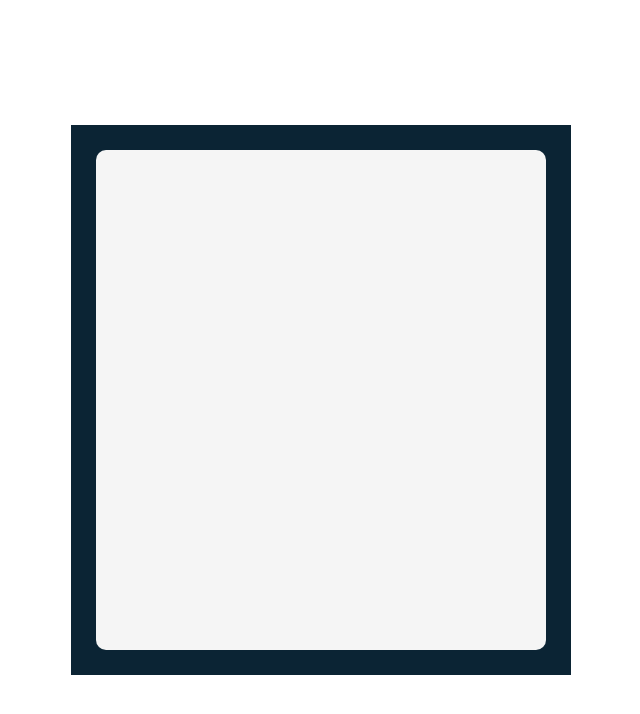
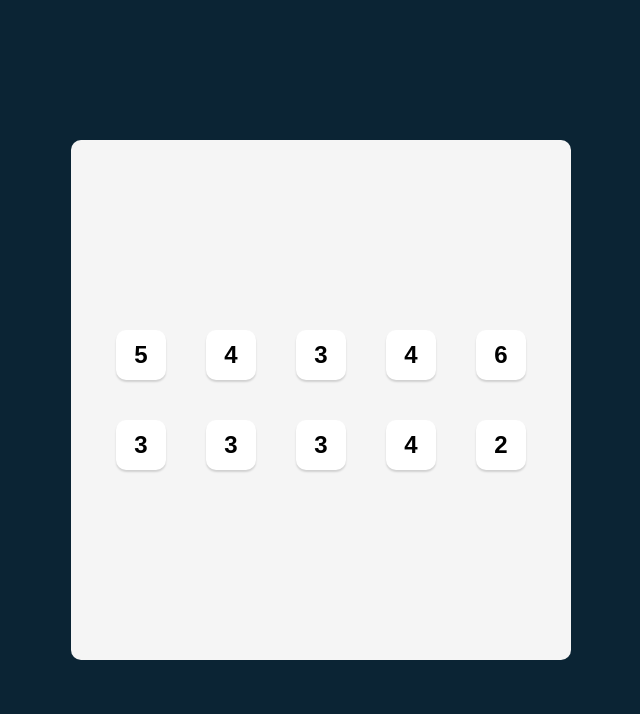
Before and after one commit to Ireme-Nyawe/TenzieGame, a React (Vite) app: page / in a window 1280 px wide. Shown: the top 714 px of the page, without its empty margins (319-959 px from the left). Built offline with nearby package versions, Linux system fonts and the light colour scheme.

Commit message:
add dice with random number

```diff
--- a/src/App.jsx
+++ b/src/App.jsx
@@ -1,7 +1,21 @@
+import { useState } from "react";
+import Die from "./components/Die";
+
 export default function App() {
+  const[dice,setDice]=useState(allDice())
+  function allDice(){
+    const newDice = []
+    for (let i=0; i<10;i++){
+      newDice.push(Math.ceil(Math.random()*6))
+    }
+    return newDice;
+  }
+  const diceElement=dice.map(die=> <Die value={die} />)
   return (
     <div className="slide">
-      <div className="element-container"></div>
+      <div className="dice-container">
+      {diceElement}
+      </div>
     </div>
   );
 }
--- /dev/null
+++ b/src/components/Die.jsx
@@ -0,0 +1,7 @@
+export default function Die(props) {
+  return (
+    <div className="die-item">
+      <h2 className="die-num">{props.value}</h2>
+    </div>
+  );
+}
--- a/src/index.css
+++ b/src/index.css
@@ -3,19 +3,39 @@
   box-sizing: border-box;
   margin: 0;
 }
+body{
+  background: #0B2434;
+}
 .slide{
   width: 500px;
-  height: 550px;
+  height: 520px;
+  background: #F5F5F5;
   position: fixed;
   top: 50%;
   left: 50%;
   transform: translate(-50%,-50%);
-  background: #0B2434;
-  padding: 25px;
+  border-radius: 10px;
+  display: flex;
+  flex-direction: column;
+  justify-content: center;
+  align-items: center;
 }
-.element-container{
-  background: #F5F5F5;
-  width: 100%;
-  height: 100%;
+.dice-container{
+  display: grid;
+  grid-template: auto auto / repeat(5, 1fr);
+  gap: 40px;
+}
+.die-item{
+  width: 50px;
+  height: 50px;
+  box-shadow: 0px 2px 2px rgba(0, 0, 0, 0.15);
   border-radius: 10px;
+  display: flex;
+  justify-content: center;
+  align-items: center;
+  cursor: pointer;
+  background-color: white;
 }
+.die-num{
+  font-family: 2rem;
+}
```
